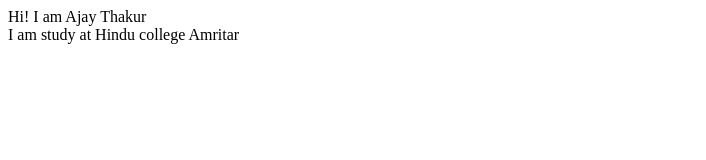
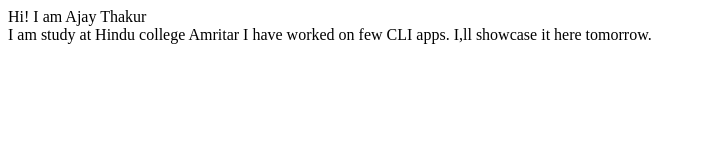
Before and after one commit to thakurajay689/ajaythakur-site, a plain HTML site: page index.html in a window 1280 px wide. Shown: the whole page, without its empty margins (0-706 px from the left). Drawn offline with Linux system fonts and the light colour scheme.

Commit message:
update:details of projects

```diff
--- a/index.html
+++ b/index.html
@@ -8,5 +8,6 @@
 <body>
     Hi! I am Ajay Thakur <br>
     I am study at Hindu college Amritar
+    I have worked on few  CLI apps. I,ll showcase it here tomorrow.
 </body>
 </html>
```
